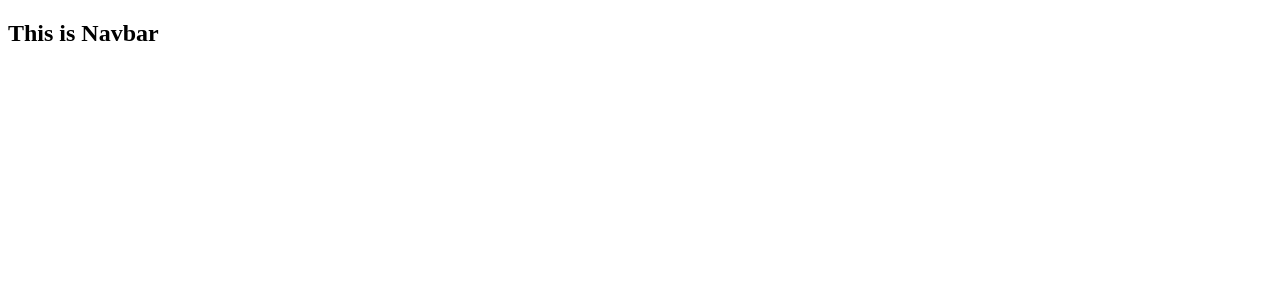
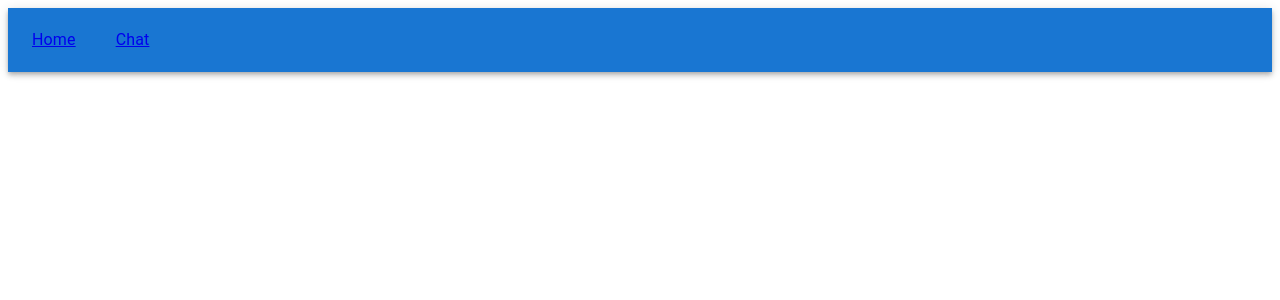
Before and after one commit to Shuta-syd/42-ft_transcendence, a React (Create React App) app in the folder frontend/: page /chat in a window 1280 px wide. Shown: the top 300 px of the page. Built offline with nearby package versions, Linux system fonts and the light colour scheme.

Commit message:
#7 [add] basic navbar add & change ant design -> material UI

```diff
--- a/frontend/package.json
+++ b/frontend/package.json
@@ -3,6 +3,10 @@
   "version": "0.1.0",
   "private": true,
   "dependencies": {
+    "@emotion/react": "^11.10.5",
+    "@emotion/styled": "^11.10.5",
+    "@mui/material": "^5.11.8",
+    "@mui/system": "^5.11.8",
     "@testing-library/jest-dom": "^5.16.5",
     "@testing-library/react": "^13.4.0",
     "@testing-library/user-event": "^14.4.3",
@@ -10,7 +14,6 @@
     "@types/node": "^18.13.0",
     "@types/react": "^18.0.27",
     "@types/react-dom": "^18.0.10",
-    "antd": "^5.1.7",
     "react": "^18.2.0",
     "react-dom": "^18.2.0",
     "react-router-dom": "^6.8.1",
--- a/frontend/src/components/Navbar.tsx
+++ b/frontend/src/components/Navbar.tsx
@@ -1,12 +1,23 @@
+import { AppBar, Link, Toolbar, Typography } from "@mui/material";
+import { Box, Container } from "@mui/system";
 import React from "react";
 
 function Navbar() {
   return (
-    <div>
-      <h2>
-        This is Navbar
-      </h2>
-    </div>
+    <AppBar position="static">
+      <Container maxWidth="xl">
+        <Toolbar disableGutters>
+          <Box sx={{ flexGrow: 1, display: { xs: 'none', md: 'flex' } }}>
+            <Typography mr={5}>
+              <Link href=" /" color={"#fffff"}>Home</Link>
+            </Typography>
+            <Typography>
+              <Link href=" /chat" color={"#fffff"}>Chat</Link>
+            </Typography>
+          </Box>
+        </Toolbar>
+      </Container>
+    </AppBar>
   );
 }
 
--- a/frontend/src/features/chat/Chat.tsx
+++ b/frontend/src/features/chat/Chat.tsx
@@ -2,9 +2,9 @@ import React from "react";
 
 function Chat() {
   return (
-    <h1>
-      Hello Chat
-    </h1>
+    <h3>
+      This is Chat Page
+    </h3>
   );
 }
 
```
Also changed, not shown: 1 other file (tests, documents, lock files or other folders).
